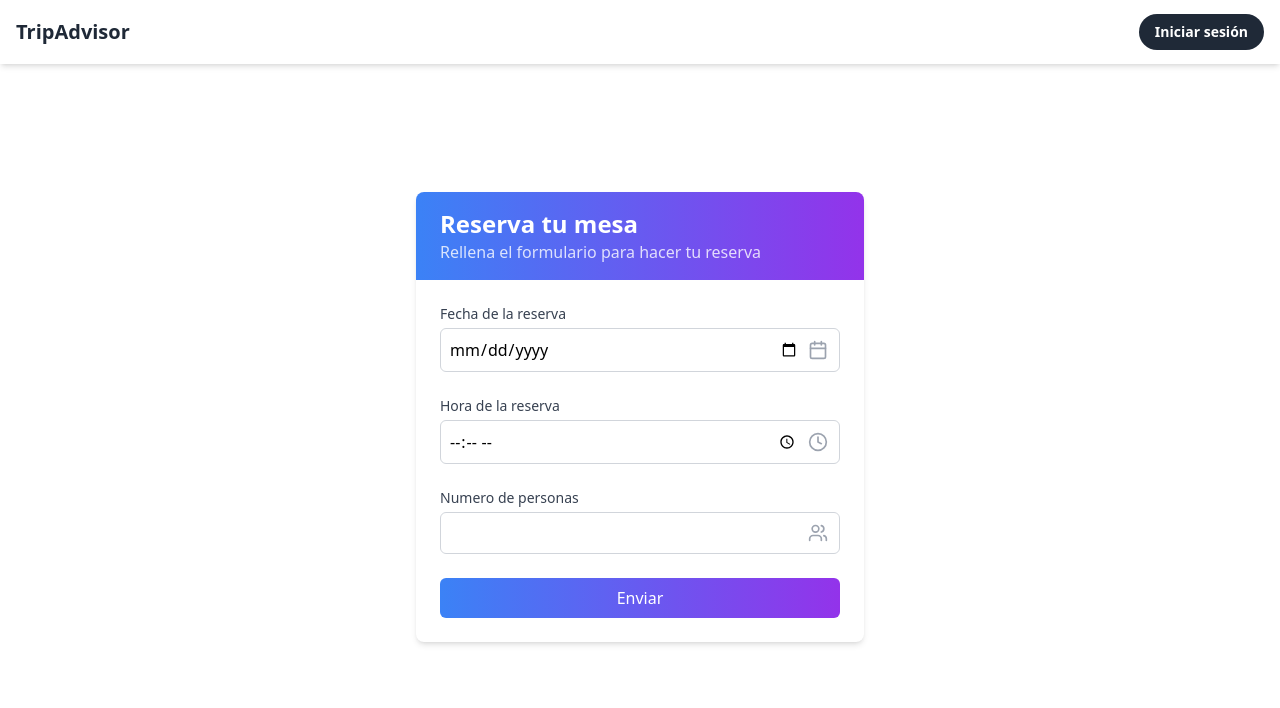
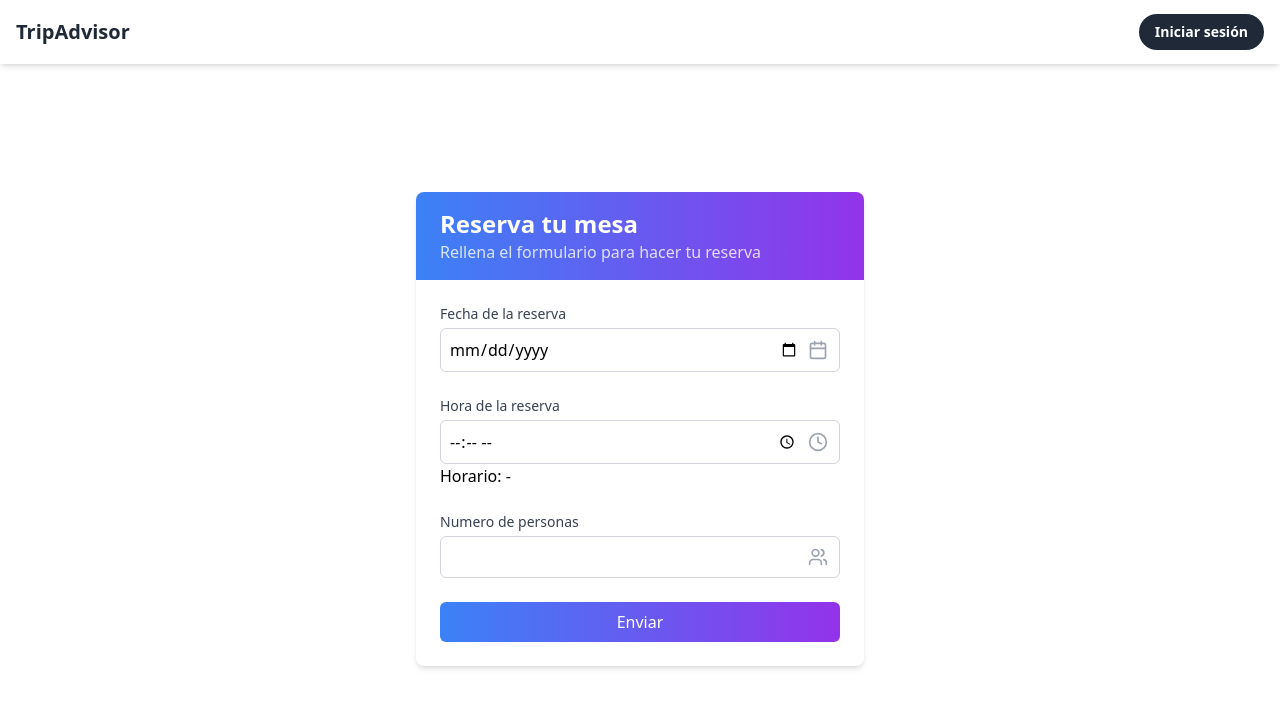
Before and after one commit to SirEduardo/gestor-de-reservas-front, a React (Vite) app in the folder front/: page /createReservation/1 in a window 1280 px wide. Shown: the top 708 px of the page. Built offline with nearby package versions, Linux system fonts and the light colour scheme; no server answers.

Commit message:
Update CreateReservation.jsx

```diff
--- a/front/src/components/Create/CreateReservation/CreateReservation.jsx
+++ b/front/src/components/Create/CreateReservation/CreateReservation.jsx
@@ -42,12 +42,11 @@ const CreateReservation = () => {
     console.log("Reserva realizada con éxito:", response);
     navigate("/myReservations");
   };
+  const fetchRestaurant = async () => {
+    const response = await fetchData(`${API_URL}/restaurants/${id}`);
+    setRestaurant(response);
+  };
   useEffect(() => {
-    const fetchRestaurant = async () => {
-      const response = await fetchData(`${API_URL}/restaurants/${id}`);
-      setRestaurant(response);
-    };
-
     fetchRestaurant();
   }, [id]);
 
@@ -138,6 +137,9 @@ const CreateReservation = () => {
               />
               <ClockIcon className="absolute right-3 top-1/2 transform -translate-y-1/2 h-5 w-5 text-gray-400" />
             </div>
+            <p>
+              Horario: {restaurant?.opening}-{restaurant?.closing}
+            </p>
             {errors.time && (
               <span className="mt-1 text-sm text-red-600">
                 {errors.time.message}
```
